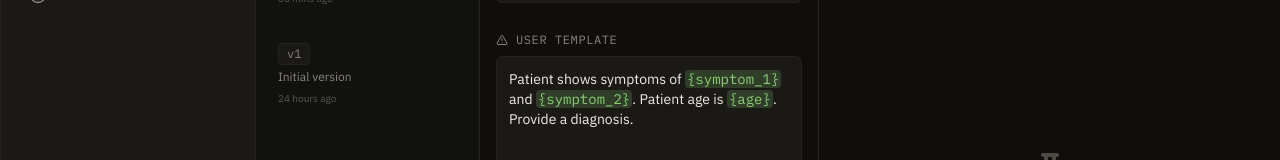
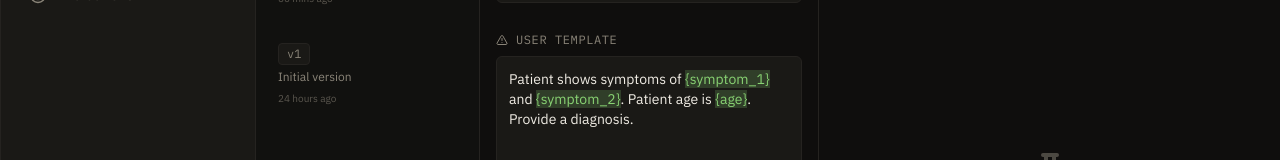
Before and after one commit to itsMhido/prompt-engineering-platform, a React (Vite) app: page / in a window 1280 px wide. Shown: the part 282-442 px from the top of the page. Built offline with nearby package versions, Linux system fonts and the light colour scheme.

Commit message:
prompt studio bug fix

```diff
--- a/src/App.jsx
+++ b/src/App.jsx
@@ -547,7 +547,7 @@ function PromptStudio() {
         nodes.push(<span key={`text-${lastIndex}`} className="text-text-main">{text.substring(lastIndex, match.index)}</span>);
       }
       nodes.push(
-        <span key={`var-${match.index}`} className="font-mono text-primary bg-primary/20 px-0.5 rounded">
+        <span key={`var-${match.index}`} className="var-highlight text-primary bg-primary/20">
           {match[0]}
         </span>
       );
```
